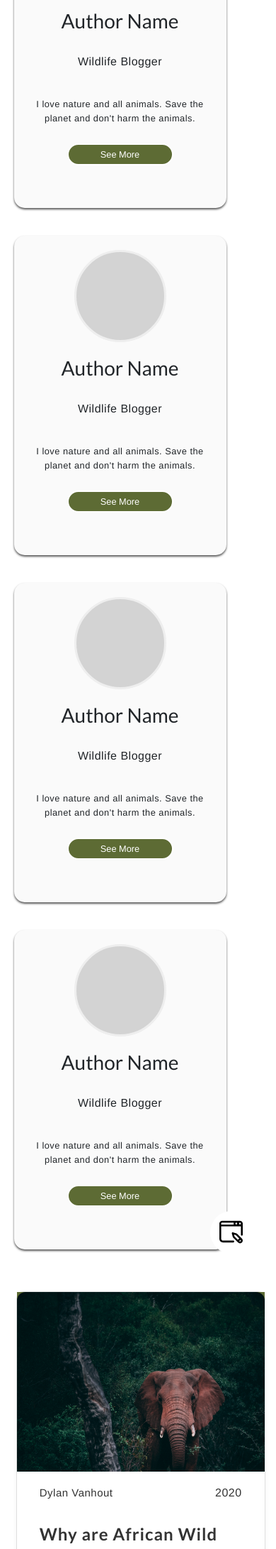
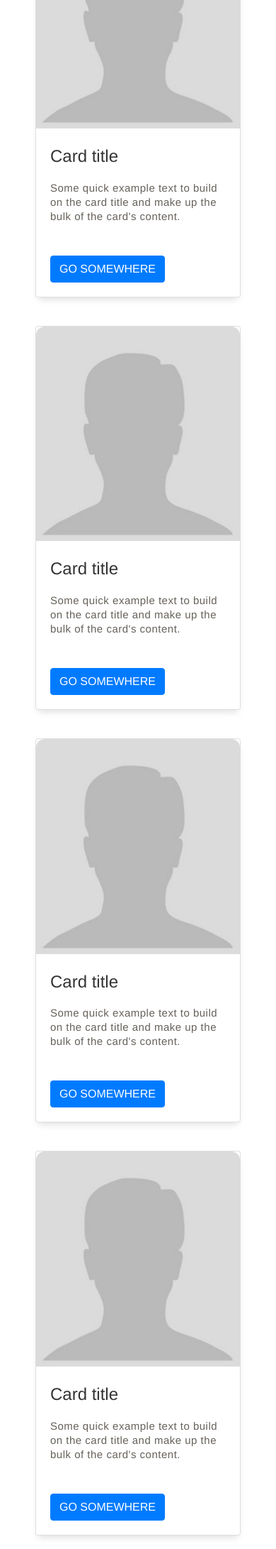
Before and after one commit to dylandasilva1999/creature-blog-idv200, a Symfony app: template templates/home.html.twig in a window 390 px wide; the page is wider, and only the part inside the window is pictured. Shown: the part 1040-3222 px from the top of that part at 71% size. Run offline with Twig, Linux system fonts and the light colour scheme; the template is opened without the code that fills it, so the values that code supplies are empty; some libraries are stand-ins or nearby versions.

Commit message:
Update to home page

```diff
--- a/public/css/home.css
+++ b/public/css/home.css
@@ -521,94 +521,40 @@ button.read-more-btn:hover, button.read-more-btn:focus, button.read-more-btn:act
   letter-spacing: 0.170rem;
 }
 
+/*
+AUTHOR SECTION
+*/
+.authors-section {
+  height: 800px;
+  width: auto;
+  /* background-color: #5D6B34; */
 
-/*
-**********************************************************************
-AUTHOR CARD **********************************************************
-**********************************************************************
-*/
-
-.author-card {
-  width: 300px;
-  height: 450px;
-  display: inline-block;
-  text-align: center;
-  margin-top: 10%;
-  margin-left: 5%;
-  background-color: #fafafa;
-  border-radius: 15px;
-  box-shadow: 0 2px 3px rgb(86, 86, 86);
-  transition-duration: 0.3s;
 }
 
-.author-card-profile-img {
-  width: 130px;
-  height: 130px;
-  border: 3px solid #eee;
-  border-radius: 50%;
-  margin: 20px auto;
-  background-color: lightgray;
-  background-image: url();
-  background-size: cover;
-  transition-duration: 0.3s;
-}
-
-.author-card-profile-img:hover {
-  opacity: 0.5;
-}
-
-.author-card-content {
-  text-align: center;
-}
-
-.author-card-content p {
-  padding-top: 10px;
-}
-
-.author-card-description {
-  font-size: 0.8rem;
-  margin: 0 20px;
-}
-
-.author-card-button {
-  margin: 25px auto;
-  display: block;
-  width: 150px;
-  padding: 4px;
-  background-color: #5D6B34;
-  border-radius: 30px;
-  border: 2px solid white;
-  text-decoration: none;
-  color: #fff;
-  font-size: 0.8rem;
-  transition-duration: 0.3s;
-}
-
-.author-card-button:hover {
-  background-color: transparent;
-  border: 1px solid  #5D6B34;
-  color: black;
+.author-cards {
+  margin: 20px;
 }
 
 /*
-**********************************************************************
-AUTHOR CARD END ******************************************************
-**********************************************************************
+POPULAR SECTION
 */
+.popular-section {
+  height: 600px;
+  width: auto;
+  /* background-color: lightgrey; */
+}
+/*
+GALLERY SECTION
+*/
+.gallery-section {
+  height: 1300px;
+  width: auto;
+  /* background-color: #404724; */
+}
+.row {
+  margin: 15px;
+}
 
-/*
-**********************************************************************
-EDITORS SECTION ******************************************************
-**********************************************************************
-*/
-
-
-
-/*
-**********************************************************************
-EDITORS SECTION END **************************************************
-**********************************************************************
-*/
 
 /*
 RESPONSIVE CSS
--- a/templates/home.html.twig
+++ b/templates/home.html.twig
@@ -82,126 +82,81 @@
         </header> <!-- End of Header -->
 
         <main>
-            <div class="container col-xl-10 content" id="content">
-                <!-- Author Cards Section Container -->
-                <div class="author-cards-container">
+            <div class="container col-xl-10 content" id="content"><!-- Content Section -->
+            <div class="authors-section">
+                <h2>Our Authors</h2>
                 <div class="row">
-                            <div class="author-card">
-                                <div class="author-card-profile-img"></div>
-                                <div class="author-card-content">
-                                    <h3>Author Name</h3>
-                                    <p>Wildlife Blogger</p>
-                                    <p class="author-card-description">I love nature and all animals. Save the planet and don't harm the animals.
-                                    </p>
-                                    <a href="#" class="author-card-button">See More</a>
+                <div class="card author-cards" style="width: 20rem;">
+                    <img class="card-img-top"
+                    src="{{ asset('img/default-avatar-profile-icon-grey-photo-placeholder-vector-17317730.jpg') }}">
+                        <div class="card-body">
+                            <h4 class="card-title">Card title</h4>
+                            <p class="card-text">Some quick example text to build on the card title and make up the bulk of the card's content.</p>
+                            <a href="#" class="btn btn-primary">Go somewhere</a>
                         </div>
                 </div>
-                        <div class="author-card">
-                            <div class="author-card-profile-img"></div>
-                            <div class="author-card-content">
-                                <h3>Author Name</h3>
-                                <p>Wildlife Blogger</p>
-                                <p class="author-card-description">I love nature and all animals. Save the planet and don't harm the animals.
-                                </p>
-                                <a href="#" class="author-card-button">See More</a>
+
+                <div class="card author-cards" style="width: 20rem;">
+                    <img class="card-img-top"
+                    src="{{ asset('img/default-avatar-profile-icon-grey-photo-placeholder-vector-17317730.jpg') }}">
+                        <div class="card-body">
+                            <h4 class="card-title">Card title</h4>
+                            <p class="card-text">Some quick example text to build on the card title and make up the bulk of the card's content.</p>
+                            <a href="#" class="btn btn-primary">Go somewhere</a>
                         </div>
                 </div>
-                        <div class="author-card">
-                            <div class="author-card-profile-img"></div>
-                            <div class="author-card-content">
-                                <h3>Author Name</h3>
-                                <p>Wildlife Blogger</p>
-                                <p class="author-card-description">I love nature and all animals. Save the planet and don't harm the animals.
-                                </p>
-                                <a href="#" class="author-card-button">See More</a>
+
+                <div class="card author-cards" style="width: 20rem;">
+                    <img class="card-img-top"
+                    src="{{ asset('img/default-avatar-profile-icon-grey-photo-placeholder-vector-17317730.jpg') }}">
+                        <div class="card-body">
+                            <h4 class="card-title">Card title</h4>
+                            <p class="card-text">Some quick example text to build on the card title and make up the bulk of the card's content.</p>
+                            <a href="#" class="btn btn-primary">Go somewhere</a>
                         </div>
                 </div>
-                        <div class="author-card">
-                            <div class="author-card-profile-img"></div>
-                            <div class="author-card-content">
-                                <h3>Author Name</h3>
-                                <p>Wildlife Blogger</p>
-                                <p class="author-card-description">I love nature and all animals. Save the planet and don't harm the animals.
-                                </p>
-                                <a href="#" class="author-card-button">See More</a>
+
+                <div class="card author-cards" style="width: 20rem;">
+                    <img class="card-img-top"
+                    src="{{ asset('img/default-avatar-profile-icon-grey-photo-placeholder-vector-17317730.jpg') }}">
+                        <div class="card-body">
+                            <h4 class="card-title">Card title</h4>
+                            <p class="card-text">Some quick example text to build on the card title and make up the bulk of the card's content.</p>
+                            <a href="#" class="btn btn-primary">Go somewhere</a>
                         </div>
                 </div>
             </div>
-                </div> <!-- Author Cards Section -->
 
-                    <!-- Blog Posts Section Cards -->
-                    <div class="blog-posts col-xl-12">
-                        <div class="row blogs">
-                            <div class="card blog-post" style="width: 22rem;">
-                                <div class="top-section">
-                                    <img src="{{ asset('img/geran-de-klerk-f0oe9P9Yixs-unsplash.jpg') }}">
-                                    <div class="blog-icon-container">
-                                        <div class="blog-icon"></div>
-                                    </div> <!-- Blog Icon Container -->
-                                </div> <!-- Left Section -->
-                                <div class="bottom-section">
-                                    <p id="author">Dylan Vanhout</p>
-                                    <p id="blog-date">2020</p>
-                                    <h3 id="blog-title">Why are African Wild Dogs so Endangered?</h3>
-                                    <button class="read-more-btn">Read More</button>
-                                </div> <!-- Right Section -->
-                            </div> <!-- Blog Post -->
-                            <div class="card blog-post" style="width: 22rem;">
-                                <div class="top-section">
-                                    <img src="{{ asset('img/geran-de-klerk-f0oe9P9Yixs-unsplash.jpg') }}">
-                                    <div class="blog-icon-container">
-                                        <div class="blog-icon"></div>
-                                    </div> <!-- Blog Icon Container -->
-                                </div> <!-- Left Section -->
-                                <div class="bottom-section">
-                                    <p id="author">Dylan Vanhout</p>
-                                    <p id="blog-date">2020</p>
-                                    <h3 id="blog-title">Why are African Wild Dogs so Endangered?</h3>
-                                    <button class="read-more-btn">Read More</button>
-                                </div> <!-- Right Section -->
-                            </div> <!-- Blog Post -->
-                            <div class="card blog-post" style="width: 22rem;">
-                                <div class="top-section">
-                                    <img src="{{ asset('img/geran-de-klerk-f0oe9P9Yixs-unsplash.jpg') }}">
-                                    <div class="blog-icon-container">
-                                        <div class="blog-icon"></div>
-                                    </div> <!-- Blog Icon Container -->
-                                </div> <!-- Left Section -->
-                                <div class="bottom-section">
-                                    <p id="author">Dylan Vanhout</p>
-                                    <p id="blog-date">2020</p>
-                                    <h3 id="blog-title">Why are African Wild Dogs so Endangered?</h3>
-                                    <button class="read-more-btn">Read More</button>
-                                </div> <!-- Right Section -->
-                            </div> <!-- Blog Post -->
-                            <div class="card blog-post" style="width: 22rem;">
-                                <div class="top-section">
-                                    <img src="{{ asset('img/geran-de-klerk-f0oe9P9Yixs-unsplash.jpg') }}">
-                                    <div class="blog-icon-container">
-                                        <div class="blog-icon"></div>
-                                    </div> <!-- Blog Icon Container -->
-                                </div> <!-- Left Section -->
-                                <div class="bottom-section">
-                                    <p id="author">Dylan Vanhout</p>
-                                    <p id="blog-date">2020</p>
-                                    <h3 id="blog-title">Why are African Wild Dogs so Endangered?</h3>
-                                    <button class="read-more-btn">Read More</button>
-                                </div> <!-- Right Section -->
-                            </div> <!-- Blog Post -->
+                <div class="popular-section">
+                    <h2>Popular Reads</h2>
                 </div>
-                    </div> <!-- Blog Posts Section -->
 
-                <!--Gallery Section-->
-                <div class="gallery section">
-                    <div class="gallery">
+                <div class="gallery-section">
+                    <h2>Photo Gallery</h2>
+                    <div class="row">
+                        <a href="" data-toggle="lightbox" data-gallery="gallery" class="col-md-4">
+                            <img src="{{ asset('img/default-avatar-profile-icon-grey-photo-placeholder-vector-17317730.jpg') }}" class="img-fluid rounded">
+                        </a>
+                        <a href="" data-toggle="lightbox" data-gallery="gallery" class="col-md-4">
+                            <img src="https://unsplash.it/600.jpg?image=252" class="img-fluid rounded">
+                        </a>
+                        <a href="" data-toggle="lightbox" data-gallery="gallery" class="col-md-4">
+                            <img src="https://unsplash.it/600.jpg?image=253" class="img-fluid rounded">
+                        </a>
+                    </div>
 
-                        <div class="block" style="background-color: lightgray; height: 400px; width: 100%;"></div>
-
+                    <div class="row">
+                        <a href="" data-toggle="lightbox" data-gallery="gallery" class="col-md-4">
+                            <img src="https://unsplash.it/600.jpg?image=254" class="img-fluid rounded">
+                        </a>
+                        <a href="" data-toggle="lightbox" data-gallery="gallery" class="col-md-4">
+                            <img src="https://unsplash.it/600.jpg?image=255" class="img-fluid rounded">
+                        </a>
+                        <a href="" data-toggle="lightbox" data-gallery="gallery" class="col-md-4">
+                            <img src="https://unsplash.it/600.jpg?image=256" class="img-fluid rounded">
+                        </a>
                     </div>
                 </div>
-                <!--Gallery Section End-->
-
-            </div> <!-- Content Section -->
-
+            </div><!-- Content Section -->
         </main> <!-- Main Section -->
         {% endblock main %}
```
Also changed, not shown: public/js/home.js (+7 -0 lines). Lines whose indentation alone changed are shown as unchanged.
